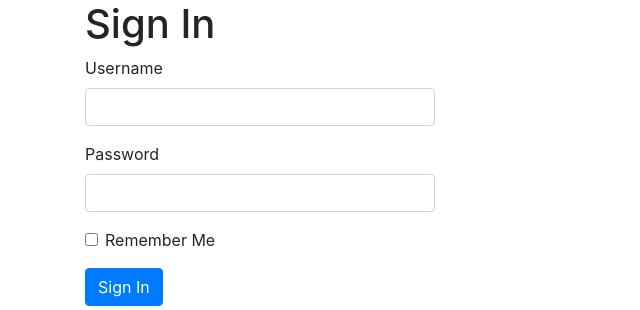
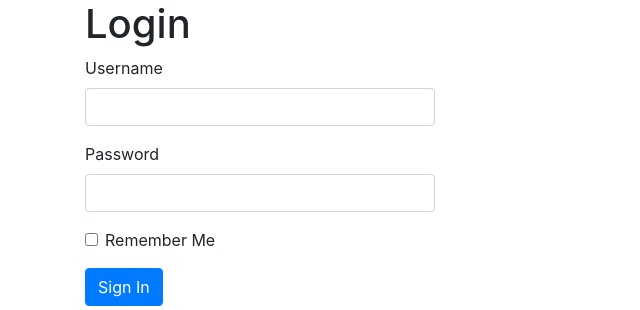
Before and after one commit to e2jk/trello-team-sync, a Flask app: page /auth/login in a window 1280 px wide. Shown: the part 56-366 px from the top of the page, without its empty margins (0-640 px from the left). Run offline with Flask 2, Linux system fonts and the light colour scheme; some libraries are stand-ins or nearby versions.

Commit message:
Sign In -> Login

```diff
--- a/app/auth/routes.py
+++ b/app/auth/routes.py
@@ -32,7 +32,7 @@ def login():
         if not next_page or url_parse(next_page).netloc != '':
             next_page = url_for('main.index')
         return redirect(next_page)
-    return render_template('auth/login.html', title=_('Sign In'), form=form)
+    return render_template('auth/login.html', title=_('Login'), form=form)
 
 
 @bp.route('/logout')
--- a/app/templates/auth/login.html
+++ b/app/templates/auth/login.html
@@ -2,7 +2,7 @@
 {% import 'bootstrap/form.html' as wtf %}
 
 {% block app_content %}
-    <h1>{{ _('Sign In') }}</h1>
+    <h1>{{ _('Login') }}</h1>
     <div class="row">
         <div class="col-md-4">
             {{ wtf.render_form(form) }}
```
